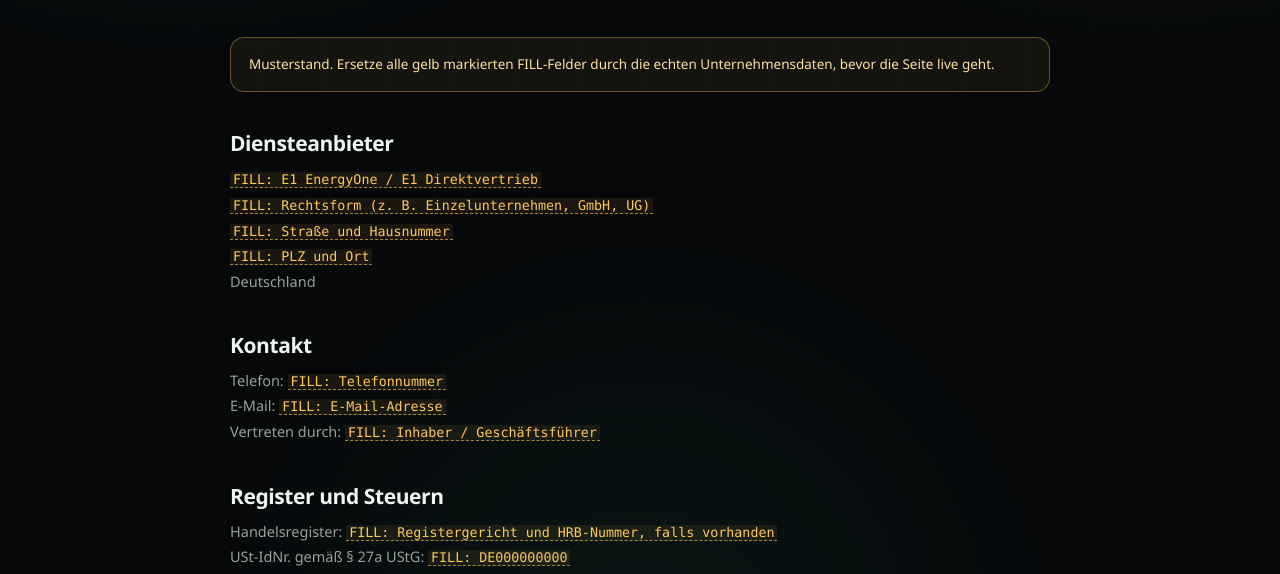
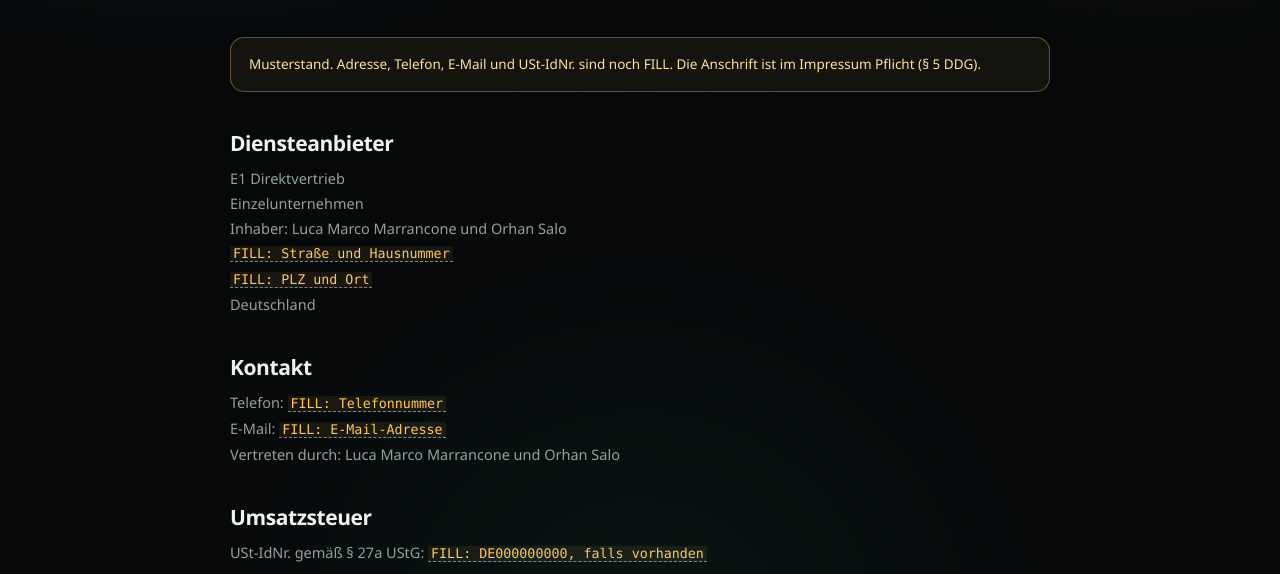
Before and after one commit to gigaconnectvertrieb-glitch/E1, a website: page public/impressum.html in a window 1280 px wide. Shown: the part 226-800 px from the top of the page. Drawn offline with Linux system fonts and the light colour scheme.

Commit message:
Impressum, AGB und Datenschutz auf E1 Direktvertrieb mit Inhabern aktualisiert

```diff
--- a/public/impressum.html
+++ b/public/impressum.html
@@ -30,12 +30,13 @@
     <h1>Impressum</h1>
     <p class="meta">Angaben gemäß § 5 DDG (Digitale-Dienste-Gesetz)</p>
 
-    <div class="notice">Musterstand. Ersetze alle gelb markierten FILL-Felder durch die echten Unternehmensdaten, bevor die Seite live geht.</div>
+    <div class="notice">Musterstand. Adresse, Telefon, E-Mail und USt-IdNr. sind noch FILL. Die Anschrift ist im Impressum Pflicht (§ 5 DDG).</div>
 
     <h2>Diensteanbieter</h2>
     <p>
-      <span class="fill">FILL: E1 EnergyOne / E1 Direktvertrieb</span><br>
-      <span class="fill">FILL: Rechtsform (z. B. Einzelunternehmen, GmbH, UG)</span><br>
+      E1 Direktvertrieb<br>
+      Einzelunternehmen<br>
+      Inhaber: Luca Marco Marrancone und Orhan Salo<br>
       <span class="fill">FILL: Straße und Hausnummer</span><br>
       <span class="fill">FILL: PLZ und Ort</span><br>
       Deutschland
@@ -45,14 +46,11 @@
     <p>
       Telefon: <span class="fill">FILL: Telefonnummer</span><br>
       E-Mail: <span class="fill">FILL: E-Mail-Adresse</span><br>
-      Vertreten durch: <span class="fill">FILL: Inhaber / Geschäftsführer</span>
+      Vertreten durch: Luca Marco Marrancone und Orhan Salo
     </p>
 
-    <h2>Register und Steuern</h2>
-    <p>
-      Handelsregister: <span class="fill">FILL: Registergericht und HRB-Nummer, falls vorhanden</span><br>
-      USt-IdNr. gemäß § 27a UStG: <span class="fill">FILL: DE000000000</span>
-    </p>
+    <h2>Umsatzsteuer</h2>
+    <p>USt-IdNr. gemäß § 27a UStG: <span class="fill">FILL: DE000000000, falls vorhanden</span></p>
 
     <h2>Energiewirtschaftliche Angaben</h2>
     <p>
@@ -62,7 +60,7 @@
     </p>
 
     <h2>Verantwortlich für den Inhalt nach § 18 Abs. 2 MStV</h2>
-    <p><span class="fill">FILL: Name und Anschrift der verantwortlichen Person</span></p>
+    <p>Luca Marco Marrancone und Orhan Salo<br>Anschrift wie oben</p>
 
     <h2>Verbraucherstreitbeilegung</h2>
     <p>
```
Also changed, not shown: public/agb.html (+1 -1 lines), public/datenschutz.html (+2 -1 lines).
